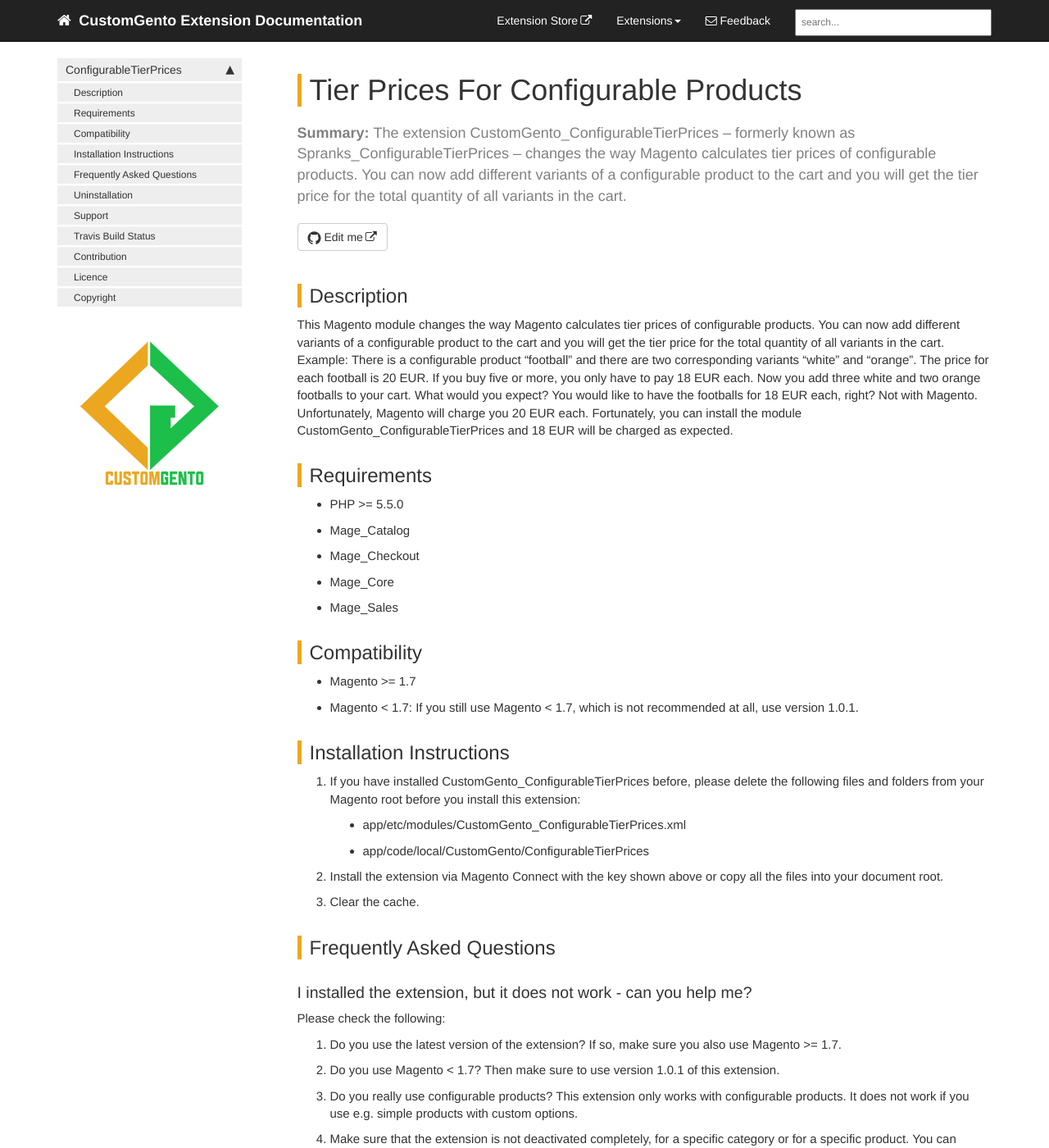
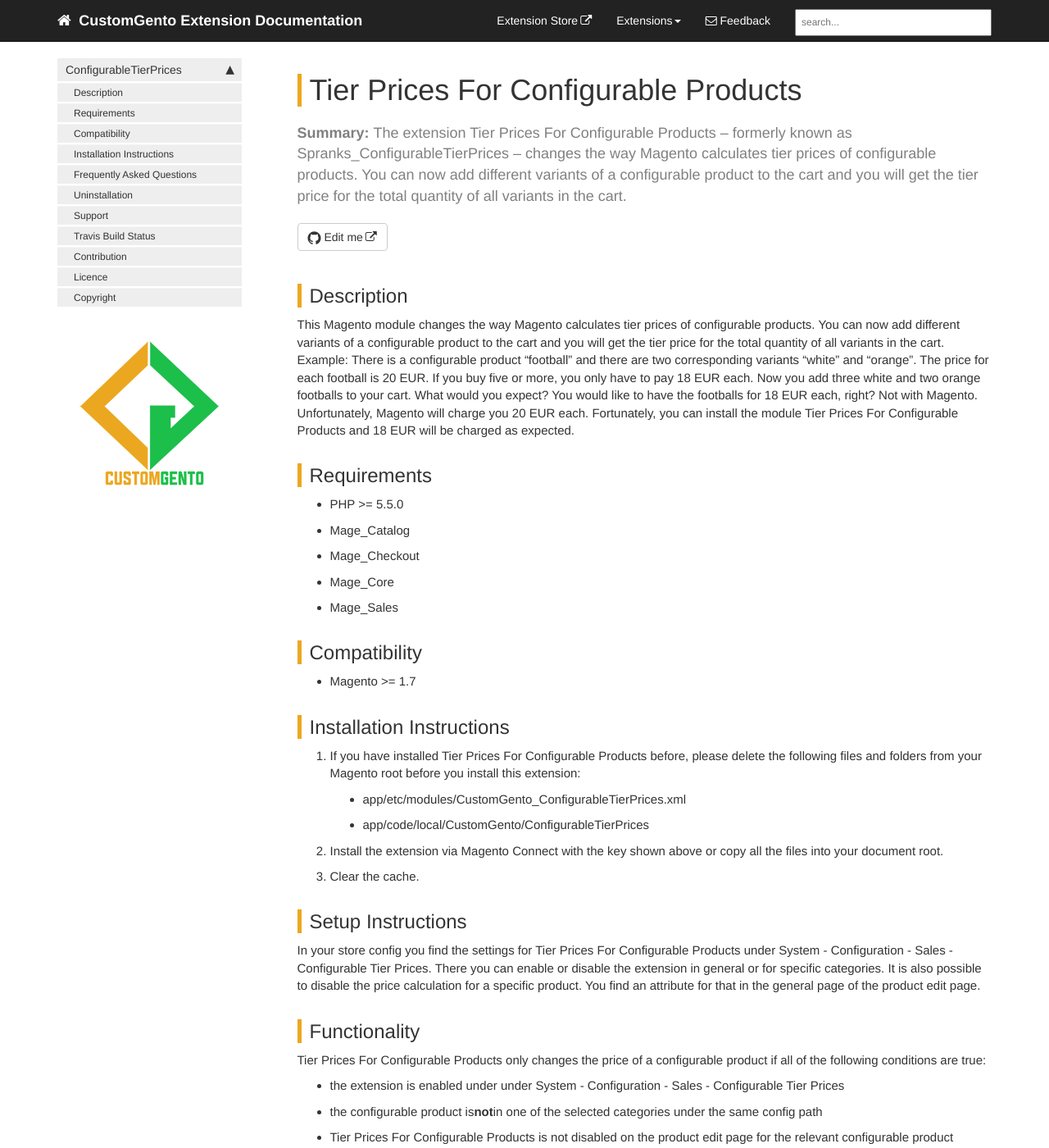
Before and after one commit to customgento/docs, a Jekyll site: the page built from pages/ctp/ctp_index.md, in a window 1280 px wide and 1400 px high. Shown: the whole window at 82% size. Built offline with Jekyll 4.4.1, drawn with Linux system fonts in a browser that asks for light colours; nearby versions of some CDN libraries; comment, search, counter and statistics services are not loaded; some of the changed text lies outside the part shown.

Commit message:
added information to ctp and corrected modul name in the documentation

```diff
--- a/pages/ctp/ctp_index.md
+++ b/pages/ctp/ctp_index.md
@@ -1,14 +1,14 @@
 ---
 title: Tier Prices For Configurable Products
 permalink: ctp_index.html
-summary: "The extension CustomGento_ConfigurableTierPrices &ndash; formerly known as Spranks_ConfigurableTierPrices &ndash; changes the way Magento calculates tier prices of configurable products. You can now add different variants of a configurable product to the cart and you will get the tier price for the total quantity of all variants in the cart."
+summary: "The extension Tier Prices For Configurable Products &ndash; formerly known as Spranks_ConfigurableTierPrices &ndash; changes the way Magento calculates tier prices of configurable products. You can now add different variants of a configurable product to the cart and you will get the tier price for the total quantity of all variants in the cart."
 sidebar: ctp_sidebar
 folder: ctp
 ---
 
 ## Description
 This Magento module changes the way Magento calculates tier prices of configurable products. You can now add different variants of a configurable product to the cart and you will get the tier price for the total quantity of all variants in the cart.
-Example: There is a configurable product "football" and there are two corresponding variants "white" and "orange". The price for each football is 20 EUR. If you buy five or more, you only have to pay 18 EUR each. Now you add three white and two orange footballs to your cart. What would you expect? You would like to have the footballs for 18 EUR each, right? Not with Magento. Unfortunately, Magento will charge you 20 EUR each. Fortunately, you can install the module CustomGento_ConfigurableTierPrices and 18 EUR will be charged as expected.
+Example: There is a configurable product "football" and there are two corresponding variants "white" and "orange". The price for each football is 20 EUR. If you buy five or more, you only have to pay 18 EUR each. Now you add three white and two orange footballs to your cart. What would you expect? You would like to have the footballs for 18 EUR each, right? Not with Magento. Unfortunately, Magento will charge you 20 EUR each. Fortunately, you can install the module Tier Prices For Configurable Products and 18 EUR will be charged as expected.
 
 ## Requirements
 - PHP >= 5.5.0
@@ -19,14 +19,28 @@ Example: There is a configurable product "football" and there are two correspond
 
 ## Compatibility
 - Magento >= 1.7
-- Magento < 1.7: If you still use Magento < 1.7, which is not recommended at all, use version 1.0.1.
 
 ## Installation Instructions
-1. If you have installed CustomGento_ConfigurableTierPrices before, please delete the following files and folders from your Magento root before you install this extension:
+1. If you have installed Tier Prices For Configurable Products before, please delete the following files and folders from your Magento root before you install this extension:
     - app/etc/modules/CustomGento_ConfigurableTierPrices.xml
     - app/code/local/CustomGento/ConfigurableTierPrices
 2. Install the extension via Magento Connect with the key shown above or copy all the files into your document root.
 3. Clear the cache.
+
+## Setup Instructions
+In your store config you find the settings for Tier Prices For Configurable Products under System - Configuration - Sales - Configurable Tier Prices.
+There you can enable or disable the extension in general or for specific categories.
+It is also possible to disable the price calculation for a specific product.
+You find an attribute for that in the general page of the product edit page.
+
+## Functionality
+
+Tier Prices For Configurable Products only changes the price of a configurable product if all of the following conditions are true:
+- the extension is enabled under under System - Configuration - Sales - Configurable Tier Prices
+- the configurable product is**not**in one of the selected categories under the same config path
+- Tier Prices For Configurable Products is not disabled on the product edit page for the relevant configurable product
+
+This way it is possible to adapt the extension according to your own needs and disable it for an individual selection of products.
 
 ## Frequently Asked Questions
 
@@ -34,10 +48,9 @@ Example: There is a configurable product "football" and there are two correspond
 Please check the following:
 
 1. Do you use the latest version of the extension? If so, make sure you also use Magento >= 1.7.
-2. Do you use Magento < 1.7? Then make sure to use version 1.0.1 of this extension.
-3. Do you really use configurable products? This extension only works with configurable products. It does not work if you use e.g. simple products with custom options.
-4. Make sure that the extension is not deactivated completely, for a specific category or for a specific product. You can check that under System - Configuration - CustomGento Configurable Tier Prices - General Settings or in the product respecively.
-5. Make sure that your tier prices are lower than the normal prices. That is the way they are supposed to be used.
+2. Do you really use configurable products? This extension only works with configurable products. It does not work if you use e.g. simple products with custom options.
+3. Make sure that the extension is not deactivated completely, for a specific category or for a specific product. You can check that under System - Configuration - Sales - Configurable Tier Prices or in the product respecively.
+4. Make sure that your tier prices are lower than the normal prices. That is the way they are supposed to be used.
 
 ## Uninstallation
 1. Remove all extension files from your Magento installation or uninstall the extension via Magento Connect.
```
